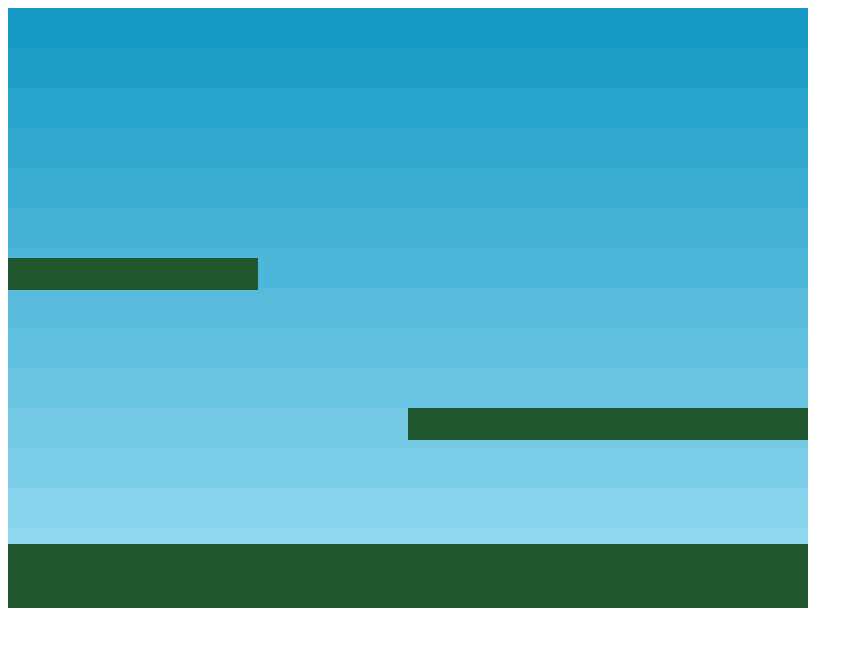
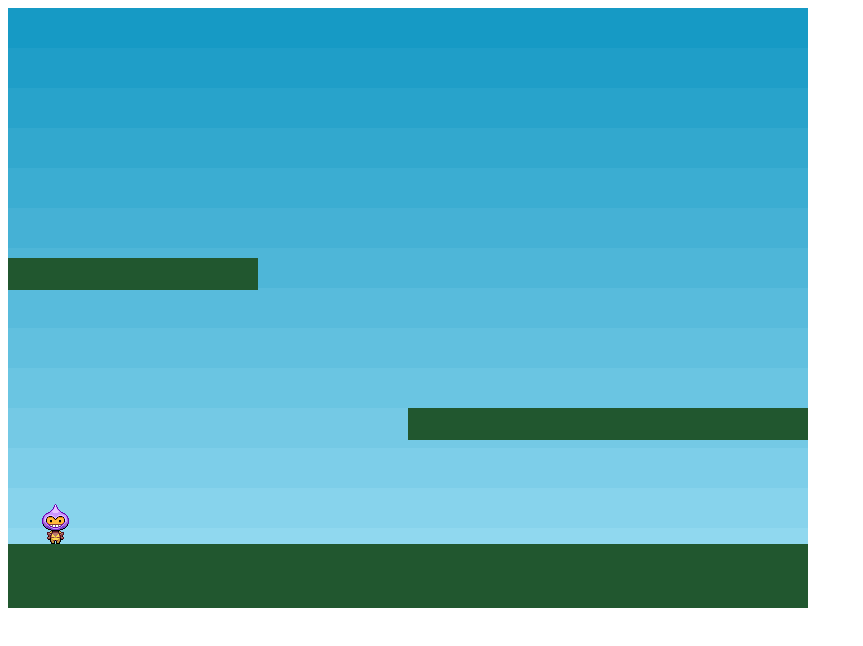
Before and after one commit to jacksongomesbr/phaser-starter, a website: page jumper0/index.html in a window 1280 px wide. Shown: the whole page, without its empty margins (0-863 px from the left). Drawn offline with Linux system fonts and the light colour scheme; animation ran at ten frames a second.

Commit message:
funcionalidades adicionais no jogo "jumper0"

```diff
--- a/jumper0/index.html
+++ b/jumper0/index.html
@@ -1,5 +1,6 @@
 <!doctype html>
 <html lang="pt-br">
+
 <head>
     <meta charset="UTF-8" />
     <title>hello phaser!</title>
@@ -7,14 +8,16 @@
     <script type="text/javascript">
         var game = new Phaser.Game(800, 600, Phaser.AUTO, '', { preload: preload, create: create, update: update });
 
-        function preload () {
+        function preload() {
             game.load.image('sky', '../images/sky.png');
             game.load.image('ground', '../images/platform.png');
             game.load.image('star', '../images/star.png');
             game.load.spritesheet('dude', '../images/dude.png', 32, 48);
         }
 
+        var player;
         var platforms;
+        var cursors;
 
         function create() {
             game.physics.startSystem(Phaser.Physics.ARCADE);
@@ -28,13 +31,48 @@
             ledge.body.immovable = true;
             ledge = platforms.create(-150, 250, 'ground');
             ledge.body.immovable = true;
+
+            // adicionando o player
+            player = game.add.sprite(32, game.world.height - 150, 'dude');
+            game.physics.arcade.enable(player);
+            player.body.bounce.y = 0.2;
+            player.body.gravity.y = 300;
+            player.body.collideWorldBounds = true;
+            player.animations.add('left', [0, 1, 2, 3], 10, true);
+            player.animations.add('right', [5, 6, 7, 8], 10, true);
+
+            cursors = game.input.keyboard.createCursorKeys();
         }
 
         function update() {
+            var hitPlatform = game.physics.arcade.collide(player, platforms);
 
+            player.body.velocity.x = 0;
+            if (cursors.left.isDown)
+            {
+                player.body.velocity.x = -150;
+                player.animations.play('left');
+            }
+            else if (cursors.right.isDown)
+            {
+                player.body.velocity.x = 150;
+                player.animations.play('right');
+            }
+            else
+            {
+                player.animations.stop();
+                player.frame = 4;
+            }
+
+            if (cursors.up.isDown && player.body.touching.down && hitPlatform)
+            {
+                player.body.velocity.y = -350;
+            }
         }
     </script>
 </head>
+
 <body>
 </body>
+
 </html>
```
Lines whose indentation alone changed are shown as unchanged.
